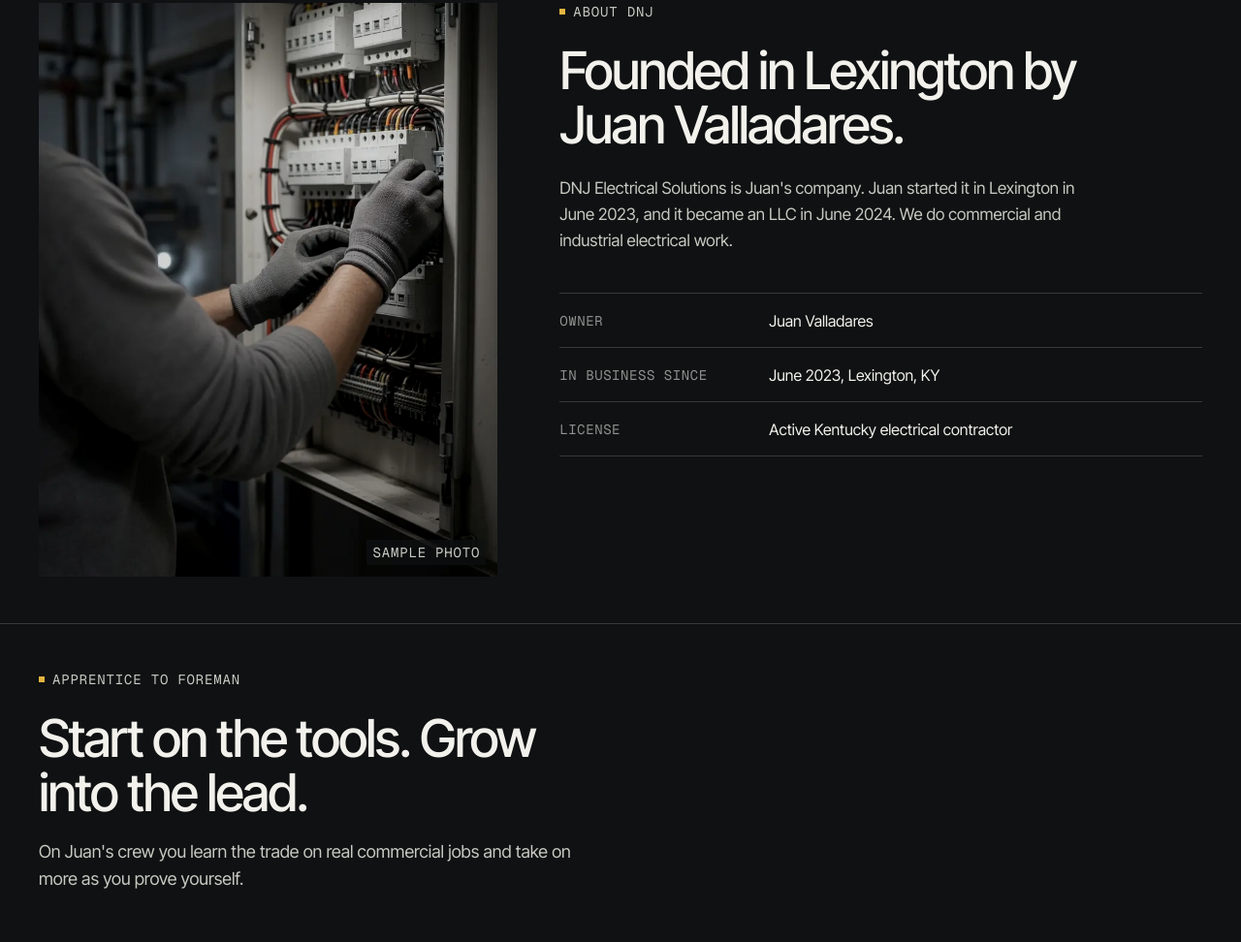
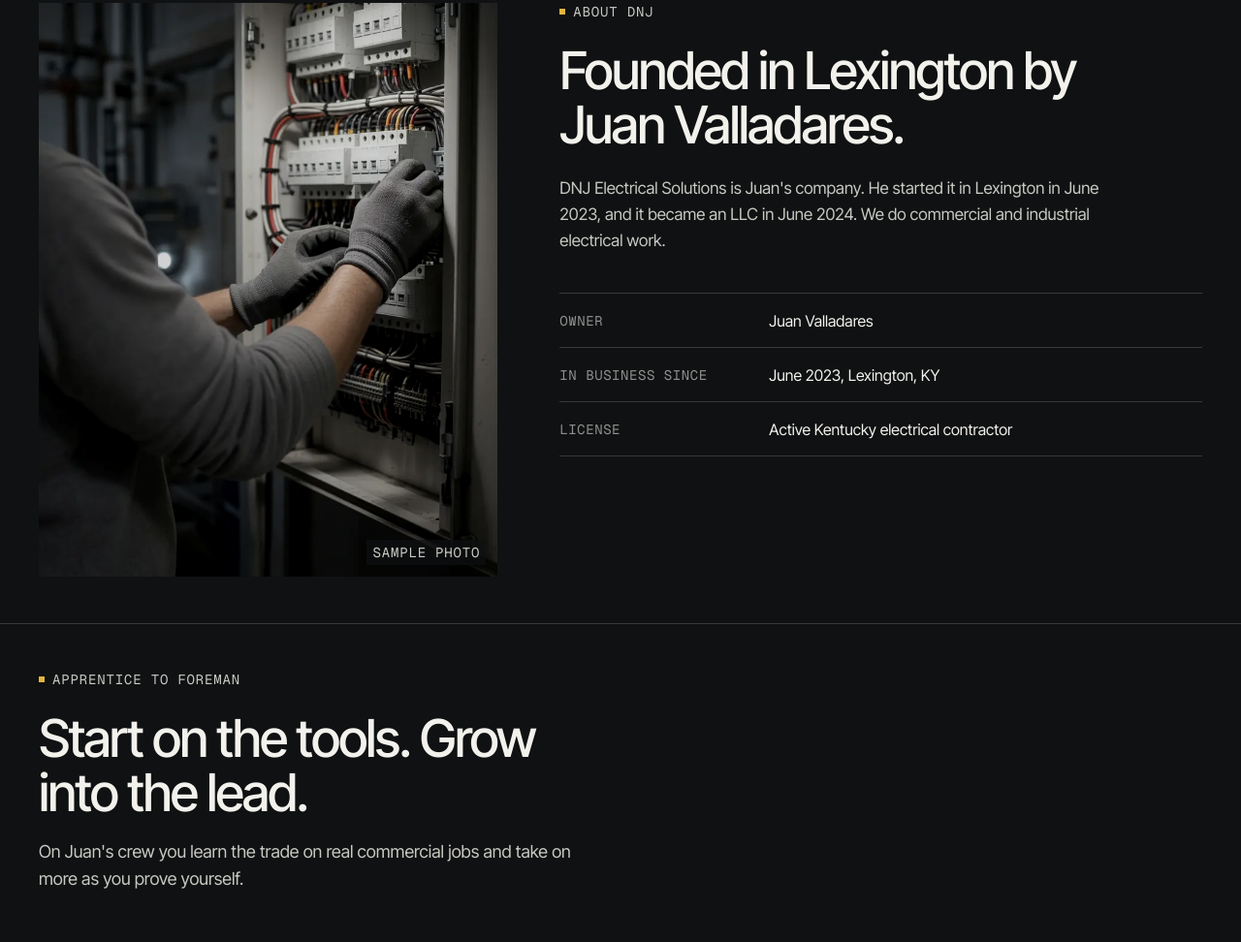
Before and after one commit to bluegrass40504/dnj-site-, a plain HTML site: page index.html in a window 1280 px wide. Shown: the part 846-1818 px from the top of the page at 97% size. Drawn offline with nearby package versions, Linux system fonts and the light colour scheme.

Commit message:
Smooth About wording
Co-Authored-By: Claude Opus 5.5 <noreply@anthropic.com>
Claude-Session: https://claude.ai/code/session_01YQ3z39XpHhpSS2VNiAZ18c

```diff
--- a/index.html
+++ b/index.html
@@ -805,7 +805,7 @@
         <p class="eyebrow"><span class="gold-square"></span>About DNJ</p>
         <h2 class="h2" id="about-h2">Founded in Lexington by Juan Valladares.</h2>
         <div class="body-copy" style="margin-top:24px">
-          <p>DNJ Electrical Solutions is Juan's company. Juan started it in Lexington in June 2023, and it became an LLC in June 2024. We do commercial and industrial electrical work.</p>
+          <p>DNJ Electrical Solutions is Juan's company. He started it in Lexington in June 2023, and it became an LLC in June 2024. We do commercial and industrial electrical work.</p>
         </div>
         <dl class="facts">
           <div><dt>Owner</dt><dd>Juan Valladares</dd></div>
```
